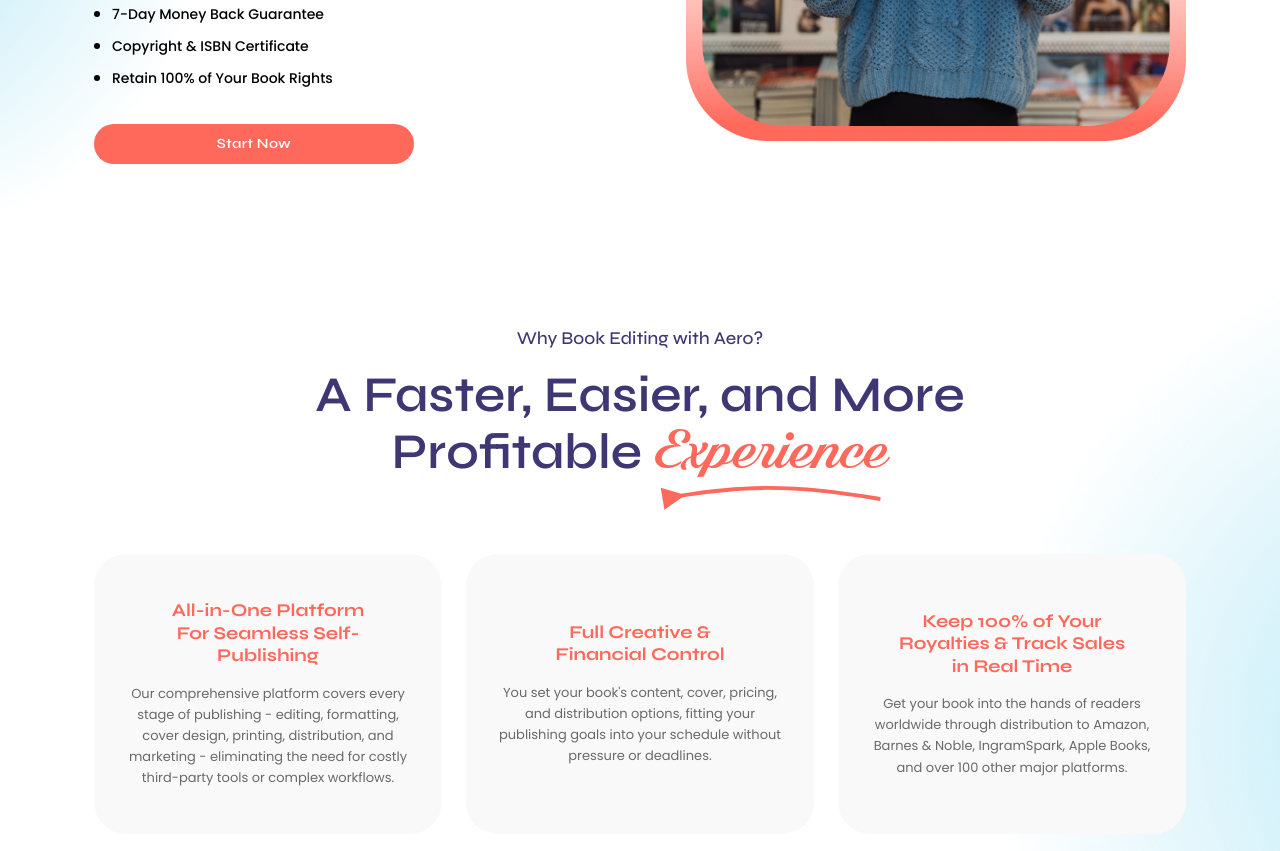
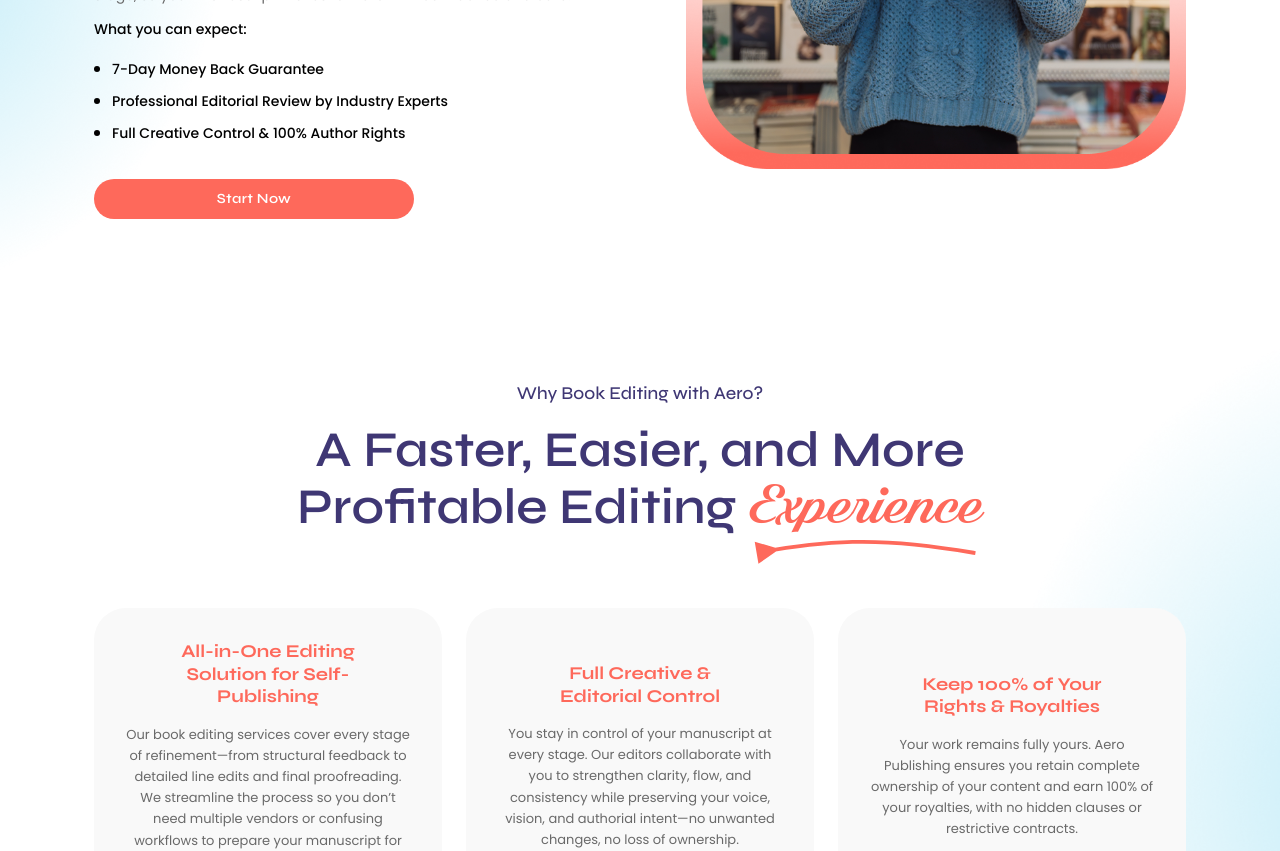
Before and after one commit to Invenzee/aeropublishing, a Next.js app: page /book-editing in a window 1280 px wide. Shown: the part 1220-2071 px from the top of the page. Built offline with nearby package versions, Linux system fonts and the light colour scheme.

Commit message:
book editing page is created

```diff
--- a/src/app/book-editing/page.tsx
+++ b/src/app/book-editing/page.tsx
@@ -16,22 +16,22 @@ export default function page() {
         {
             icon: "/feature-icon-1.png",
             title: "Developmental Editing",
-            description: "We deliver industry-standard publishing services without cutting corners. From manuscript preparation to final release, every step is handled with precision, care, and attention to detail—so your book meets professional publishing standards in both print and digital formats."
+            description: "Our developmental editing focuses on the big picture of your manuscript. We help refine structure, pacing, plot or argument flow, and overall clarity—ensuring your book is cohesive, engaging, and aligned with reader expectations before moving to final polish."
         },
         {
             icon: "/feature-icon-2.png",
             title: "Line Editing",
-            description: "Your book is supported by experienced editors and designers who understand both storytelling and market expectations. We work collaboratively to refine your manuscript, develop compelling interiors, and create covers that reflect your vision while appealing to your audience."
+            description: "Line editing improves the style and readability of your writing. Our editors fine-tune sentence flow, word choice, and tone while preserving your unique voice—helping your manuscript read smoothly and professionally from start to finish."
         },
         {
             icon: "/feature-icon-3.png",
             title: "Copy Editing",
-            description: "You retain complete ownership of your work. Every creative decision remains yours, and you earn 100% of your royalties. Our role is to support, guide, and execute—not to take control of your intellectual property."
+            description: "Copy editing ensures accuracy and consistency throughout your manuscript. We correct grammar, punctuation, spelling, and syntax while maintaining consistency in language, formatting, and style across your entire book."
         },
         {
             icon: "/feature-icon-4.png",
             title: "Proofreading",
-            description: "Your book is prepared for distribution across leading online retailers and platforms worldwide. We ensure your title is professionally formatted and positioned to reach readers in the United States and beyond, in both print and digital marketplaces."
+            description: "Proofreading is the final quality check before publication. We carefully review your manuscript to catch any remaining errors or inconsistencies, ensuring your book is clean, polished, and ready for print and digital release."
         }
     ];
 
@@ -40,62 +40,69 @@ export default function page() {
         <main className="min-h-screen bg-white pb-20">
             <HeroSection
                 title="Book Editing"
-                description="All-inclusive packages with copyright protection and a 7-day money-back guarantee. Publish your book with ease."
+                description="Professional book editing tailored to your voice and genre. Our experienced editors refine structure, clarity, and flow—ensuring your manuscript is polished, publication-ready, and aligned with industry standards for both print and digital release."
             />
             <FeatureSection
                 subtitle="Book Editing Made Effortless:"
                 title={{
                     prefix: "Powered by",
-                    highlight: "Innovation",
-                    suffix: "and Human Expertise"
+                    highlight: "Expertise",
+                    suffix: "and Editorial Precision"
                 }}
-                description="Take full control of your publishing journey with Spines' all-in-one self-publishing platform. Whether you're launching your first book or adding to your catalog, our advanced technology combined with personalized editorial and publishing expertise ensures your book is professional, polished, and market-ready, without giving up any royalties. From manuscript upload to global distribution and marketing, manage everything through one intuitive dashboard, with the support of your dedicated account manager every step of the way."
+                description={`Take control of your publishing journey with Aero Publishing’s professional book editing services. Whether you’re preparing your first manuscript or refining a completed draft, our experienced editors work closely with you to strengthen clarity, structure, and flow—while preserving your unique voice.
+
+                From developmental feedback to detailed line editing and final polish, we ensure your book meets industry standards and is ready for publication in both print and digital formats. Our streamlined process keeps you informed and involved at every stage, so your manuscript moves forward with confidence and care.
+                `}
+
                 features={[
                     "7-Day Money Back Guarantee",
-                    "Copyright & ISBN Certificate",
-                    "Retain 100% of Your Book Rights"
+                    "Professional Editorial Review by Industry Experts",
+                    "Full Creative Control & 100% Author Rights"
                 ]}
                 imageSrc="/service-feature-section-image.png"
             />
             <BenefitsGridSection
                 subtitle="Why Book Editing with Aero?"
                 title={{
-                    text: <>A Faster, Easier, and More <br className='max-sm:hidden' /> Profitable </>,
+                    text: <>A Faster, Easier, and More <br className='max-sm:hidden' /> Profitable Editing </>,
                     highlight: "Experience"
                 }}
                 benefits={[
                     {
-                        title: "All-in-One Platform For Seamless Self-Publishing",
-                        description: "Our comprehensive platform covers every stage of publishing - editing, formatting, cover design, printing, distribution, and marketing - eliminating the need for costly third-party tools or complex workflows."
+                        title: "All-in-One Editing Solution for Self-Publishing",
+                        description: "Our book editing services cover every stage of refinement—from structural feedback to detailed line edits and final proofreading. We streamline the process so you don’t need multiple vendors or confusing workflows to prepare your manuscript for publication."
                     },
                     {
-                        title: "Full Creative & Financial Control",
-                        description: "You set your book's content, cover, pricing, and distribution options, fitting your publishing goals into your schedule without pressure or deadlines."
+                        title: "Full Creative & Editorial Control",
+                        description: "You stay in control of your manuscript at every stage. Our editors collaborate with you to strengthen clarity, flow, and consistency while preserving your voice, vision, and authorial intent—no unwanted changes, no loss of ownership."
                     },
                     {
-                        title: "Keep 100% of Your Royalties & Track Sales in Real Time",
-                        description: "Get your book into the hands of readers worldwide through distribution to Amazon, Barnes & Noble, IngramSpark, Apple Books, and over 100 other major platforms."
+                        title: "Keep 100% of Your Rights & Royalties",
+                        description: "Your work remains fully yours. Aero Publishing ensures you retain complete ownership of your content and earn 100% of your royalties, with no hidden clauses or restrictive contracts."
                     },
                     {
-                        title: "Publish Faster with Our Streamlined Process",
-                        description: "Bring your book to market within only a month - significantly faster than the industry average."
+                        title: "Edit Faster with a Streamlined Process",
+                        description: "Our structured editorial workflow helps move your manuscript forward efficiently without sacrificing quality. With clear timelines and dedicated support, your book progresses faster than traditional publishing timelines."
                     },
                     {
-                        title: "Professional Quality, Backed by AI & Human Expertise",
-                        description: "Every book is enhanced by AI-driven tools for formatting, proofreading, and metadata optimization, combined with hands-on editorial and design support from industry professionals."
+                        title: "Professional Quality, Powered by Expertise",
+                        description: "Every manuscript is handled by experienced editors who understand market standards, genre expectations, and reader engagement. We combine editorial precision with modern tools to deliver polished, publication-ready results."
                     },
                     {
-                        title: "Marketing and Distribution",
-                        description: "From launch to bestseller, our tools drive your book's success - promote your book with built-in marketing tools and strategies."
+                        title: "Preparation for Publishing & Distribution",
+                        description: "Our editing process ensures your manuscript is fully prepared for the next stages of publishing. From formatting readiness to content consistency, we help set your book up for successful print and digital release."
                     }
                 ]}
             />
             <FeatureSection
                 title={{
                     prefix: "Book Editing",
-                    highlight: "Book"
+                    highlight: "Services"
                 }}
-                description="Take full control of your publishing journey with Spines' all-in-one self-publishing platform. Whether you're launching your first book or adding to your catalog, our advanced technology combined with personalized editorial and publishing expertise ensures your book is professional, polished, and market-ready, without giving up any royalties. From manuscript upload to global distribution and marketing, manage everything through one intuitive dashboard, with the support of your dedicated account manager every step of the way."
+                description={`Take full control of your publishing journey with Aero Publishing’s professional book editing solutions. Whether you’re preparing your first manuscript or refining a completed draft, our experienced editors help strengthen clarity, structure, and flow—while preserving your unique voice.
+
+                From initial manuscript review to final polish, we combine editorial expertise with a streamlined process to ensure your book is professional, polished, and publication-ready. With dedicated support at every step, we help you move forward confidently toward print and digital release—without sacrificing ownership or creative control.
+                `}
                 imageSrc="/globe-booked.png"
                 isReversed={true}
                 subtitle=""
--- a/src/components/About/FeatureSection.tsx
+++ b/src/components/About/FeatureSection.tsx
@@ -61,6 +61,10 @@ export default function FeatureSection({
                         {description}
                     </p>
 
+                    <div className="text-sm font-medium text-brand-black">
+                        What you can expect:
+                    </div>
+
                     {features.length > 0 && (
                         <ul className="space-y-3 pt-2">
                             {features.map((feature, idx) => (
```
